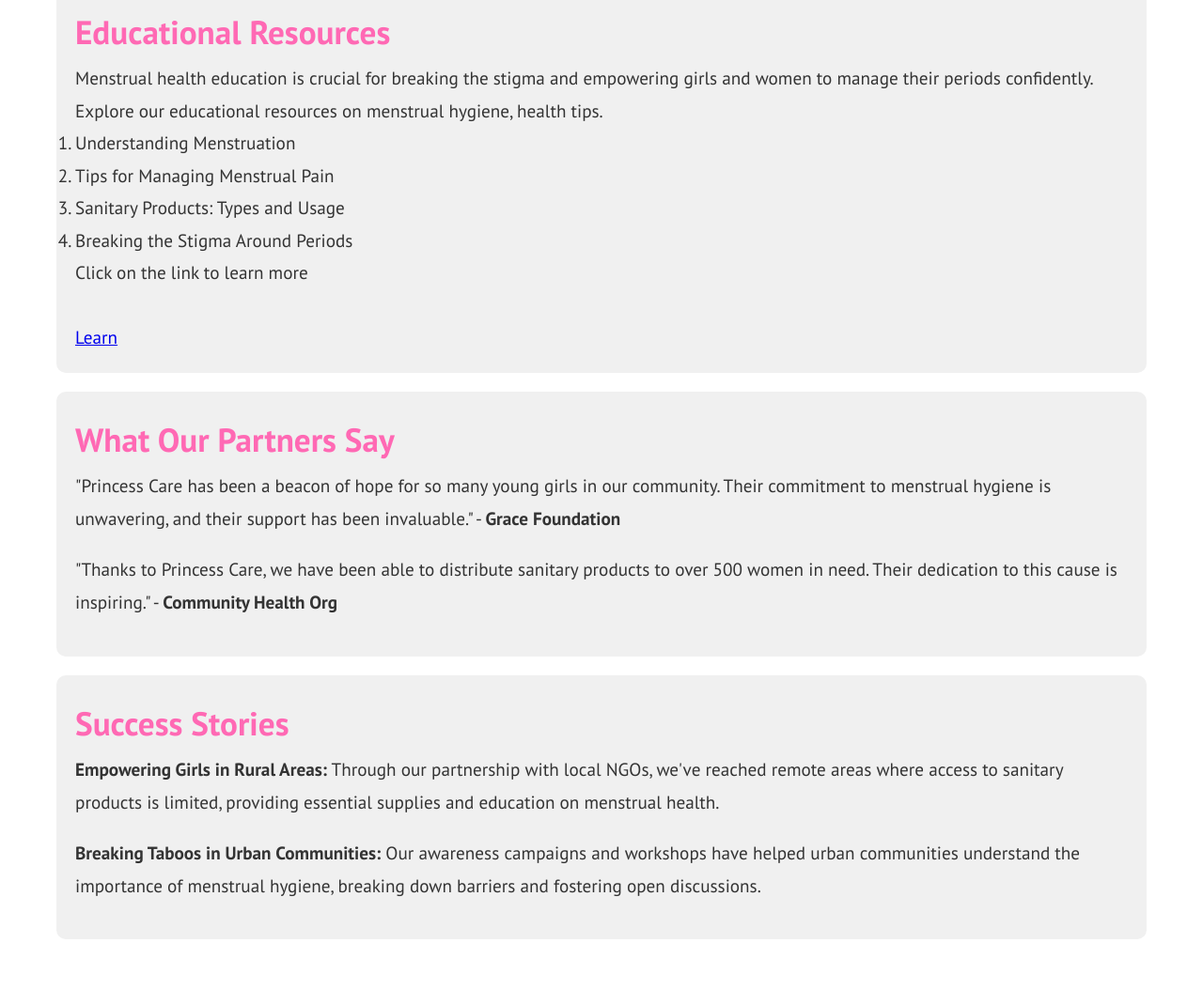
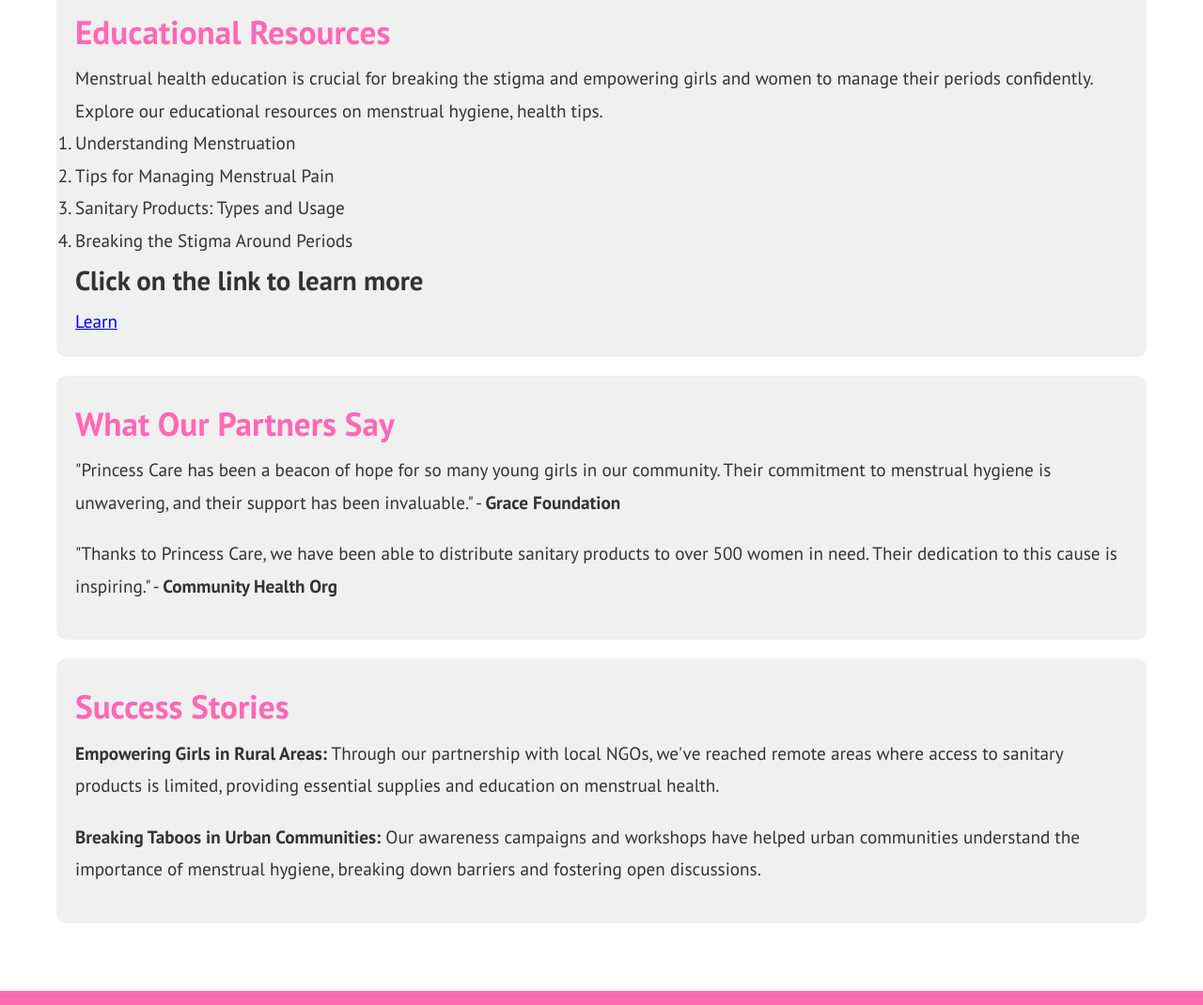
Before and after one commit to reaapunzell/Aquatutor, a plain HTML site: page donate.html in a window 1280 px wide. Shown: the part 1658-2728 px from the top of the page at 94% size. Drawn offline with Linux system fonts and the light colour scheme.

Commit message:
made changes

```diff
--- a/donate.html
+++ b/donate.html
@@ -242,7 +242,7 @@
             <li>Sanitary Products: Types and Usage</li>
             <li>Breaking the Stigma Around Periods</li>
         </ol>
-        <p>Click on the link to learn more</p><br><a href="menstrual-health.html" >Learn</a>
+        <h2>Click on the link to learn more</h2><a href="menstrual-health.html" >Learn</a>
         <!-- <ul>
             <li><a href="#">Understanding Menstruation</a></li>
             <li><a href="#">Tips for Managing Menstrual Pain</a></li>
```
